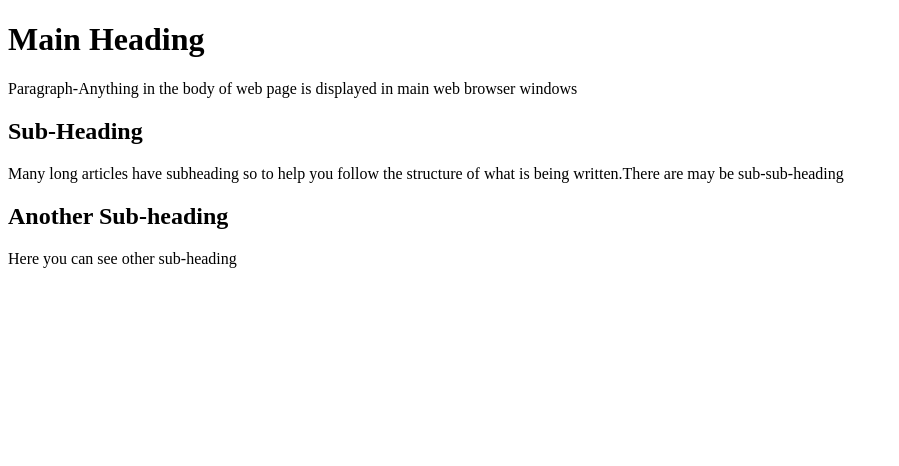
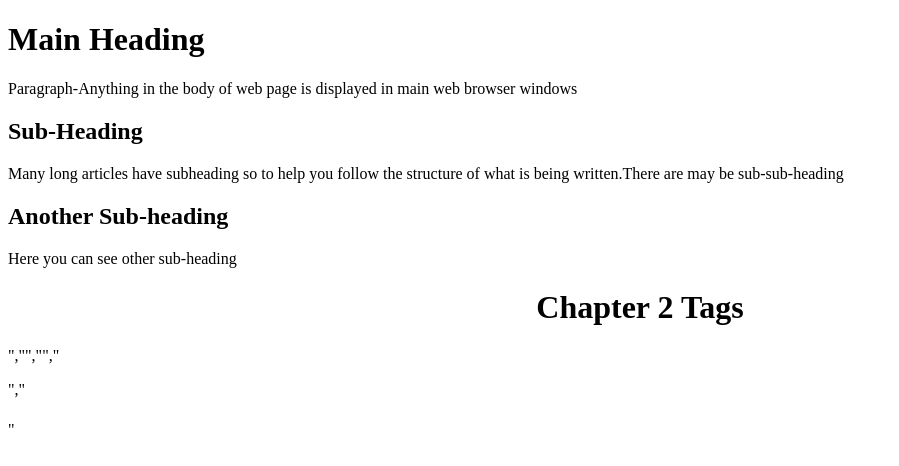
Before and after one commit to hassan-dev51/HTML-CSS-repository, a plain HTML site: page index.html in a window 1280 px wide. Shown: the whole page, without its empty margins (0-899 px from the left). Drawn offline with Linux system fonts and the light colour scheme.

Commit message:
Update index.html

```diff
--- a/index.html
+++ b/index.html
@@ -12,5 +12,9 @@
     <p>Many long articles have subheading so to help you follow the structure of what is being written.There are may be sub-sub-heading </p>
     <h2>Another Sub-heading</h2>
     <p>Here you can see other sub-heading </p>
+    <h1 style="text-align: center;">Chapter 2 Tags</h1>
+    <p>
+             <head> </head>","<title></title>","<body></body>","<p></p>","<h1></h1>"
+    </p>
 </body>
 </html>
```
